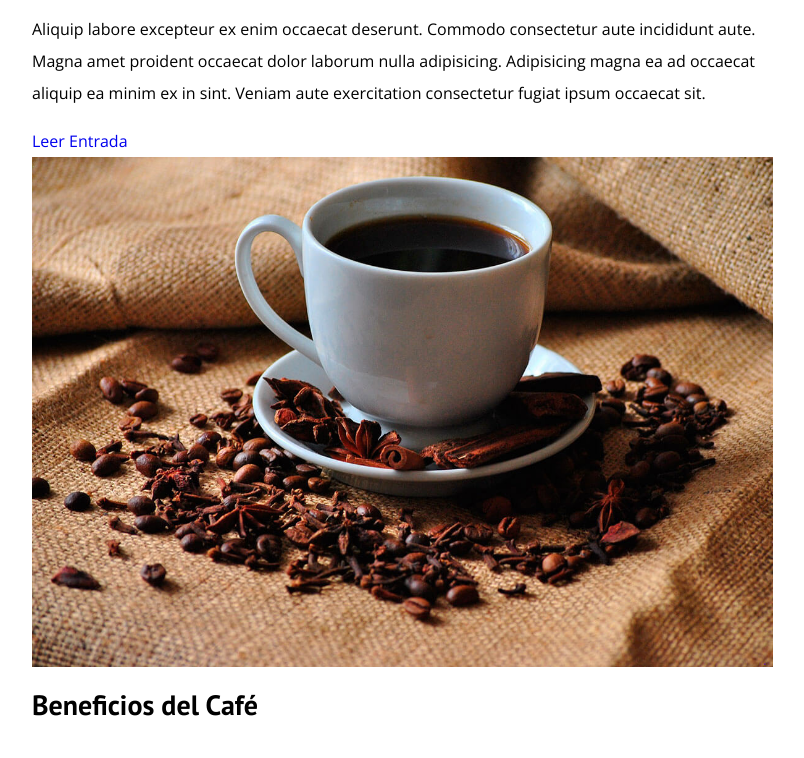
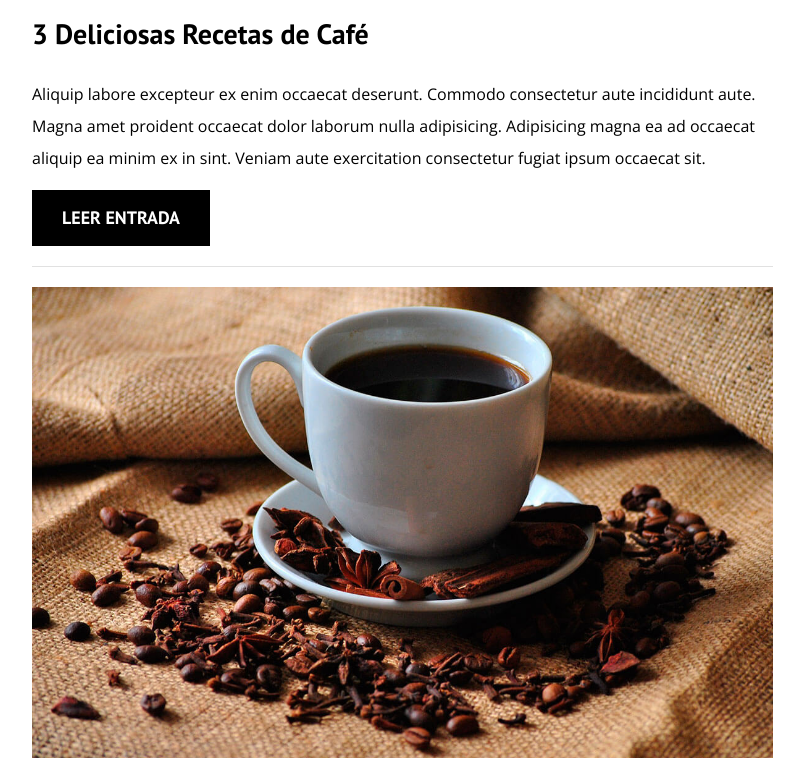
Before and after one commit to eltiozelda/Blog-De-Cafe, a plain HTML site: page index.html in a window 1280 px wide. Shown: the part 2042-2800 px from the top of the page, without its empty margins (32-836 px from the left). Drawn offline with nearby package versions, Linux system fonts and the light colour scheme.

Commit message:
Finalizando el Blog

```diff
--- a/css/styles.css
+++ b/css/styles.css
@@ -3,6 +3,7 @@
     --fuenteParrafos: 'Open Sans', sans-serif;
 
     --primario: #784D3C;
+    --gris: #e1e1e1;
     --blanco: #ffffff;
     --negro: #000000;
 }
@@ -110,3 +111,31 @@ img {
         column-gap: 4rem;
     }
 }
+
+.entrada {
+    border-bottom: 1px solid var(--gris);
+    margin-bottom: 2rem;
+}
+.entrada:last-of-type {
+    border: none;
+    margin-bottom: 0;
+}
+.boton {
+    display: block;
+    font-family: var(--fuenteHeading);
+    color: var(--blanco);
+    text-align: center;
+    padding: 1rem 3rem;
+    font-size: 1.8rem;
+    text-transform: uppercase;
+    font-weight: 700;
+    margin-bottom: 2rem;
+}
+@media (min-width: 768px) {
+    .boton {
+        display: inline-block;
+    }
+}
+.boton--primario {
+    background-color: var(--negro);
+}
```
